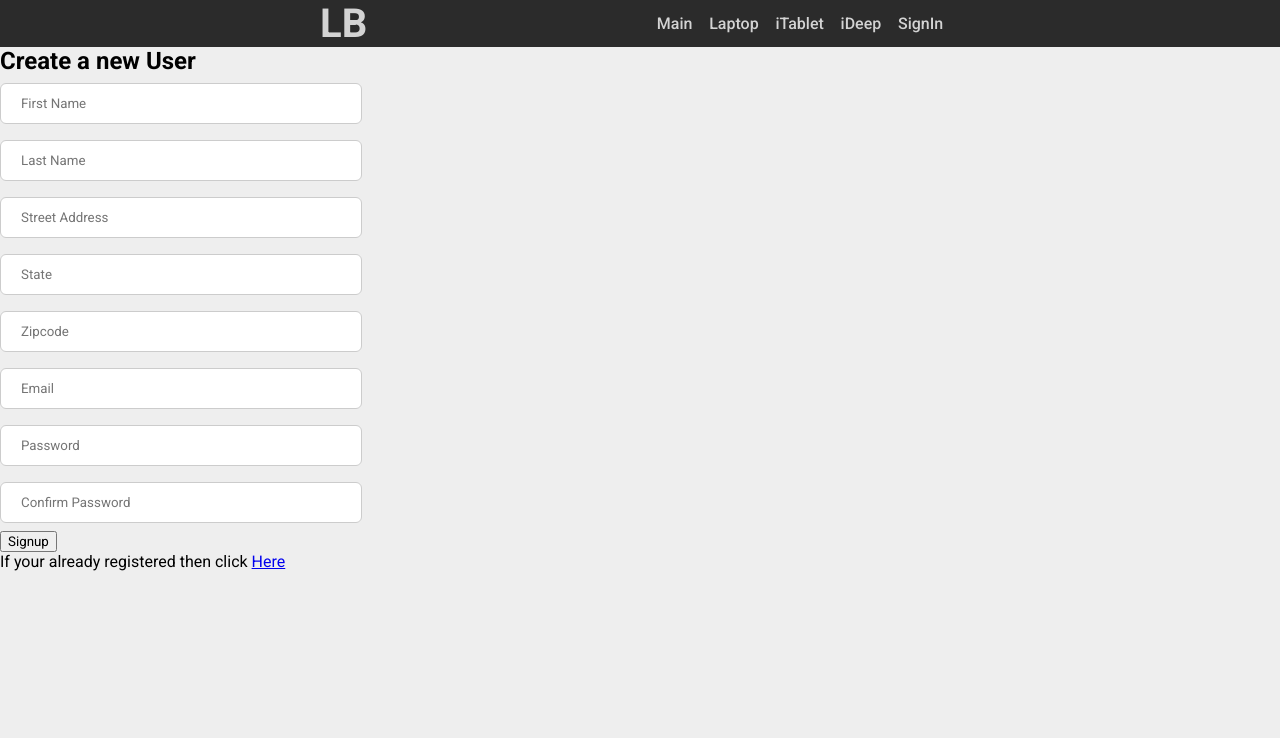
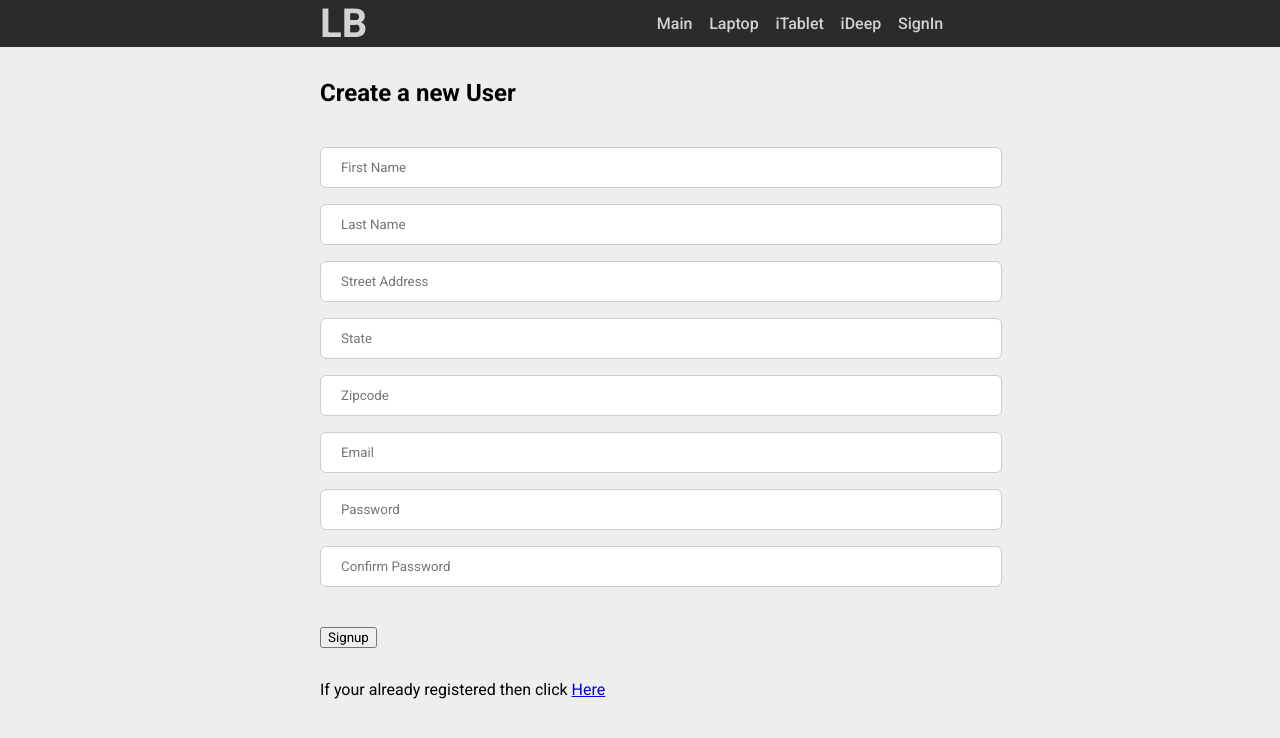
Before and after one commit to kurogosane1/Linuxbeautifulv2, a React (Create React App) app in the folder client/: page /signup in a window 1280 px wide. Shown: the top 738 px of the page. Built offline with nearby package versions, Linux system fonts and the light colour scheme.

Commit message:
updated front page section

```diff
--- a/client/src/App.css
+++ b/client/src/App.css
@@ -368,6 +368,12 @@ li {
 	grid-area: con;
 	grid-column: 2/4;
 }
+.main-container {
+	display: flex;
+	flex-direction: column;
+	justify-content: center;
+	align-items: center;
+}
 .front-heading > h3 {
 	font-size: 3rem;
 	text-align: center;
@@ -377,12 +383,7 @@ li {
 	font-size: 2rem;
 }
 .picture {
-	height: 50%;
 	width: 50%;
-	align-items: center;
-	justify-content: center;
-	justify-items: center;
-	align-content: center;
 }
 
 .tablet-section {
@@ -477,3 +478,11 @@ input[type='password']:focus {
 	border-radius: 6px;
 	box-shadow: border-box;
 }
+
+.new-user-heading {
+	margin: 2rem 0;
+}
+.new-user-redirect,
+.new-user-submit {
+	margin: 2rem 0;
+}
--- a/client/src/Component/Main/main.js
+++ b/client/src/Component/Main/main.js
@@ -12,7 +12,7 @@ export default function Main() {
 	return (
 		<>
 			<div className="front-page-container">
-				<div className="container">
+				<div className="main-container">
 					<div className="front-heading">
 						<h3>New DeepPro</h3>
 					</div>
@@ -27,7 +27,7 @@ export default function Main() {
 					</button>
 				</div>
 				<br />
-				<div className="container">
+				<div className="main-container">
 					<div className="front-heading">
 						<h3>iTablet</h3>
 					</div>
@@ -42,7 +42,7 @@ export default function Main() {
 					</button>
 				</div>
 				<br />
-				<div className="container">
+				<div className="main-container">
 					<div className="front-heading">
 						<h3>AllinOne</h3>
 					</div>
--- a/client/src/Component/User/NewUser.js
+++ b/client/src/Component/User/NewUser.js
@@ -42,7 +42,7 @@ export default function NewUser() {
 	};
 
 	return (
-		<div className="new-user-form">
+		<div className="Login-Container new-user-form">
 			<div className="newuser">
 				<div className="new-user-heading">
 					<h2>Create a new User</h2>
```
